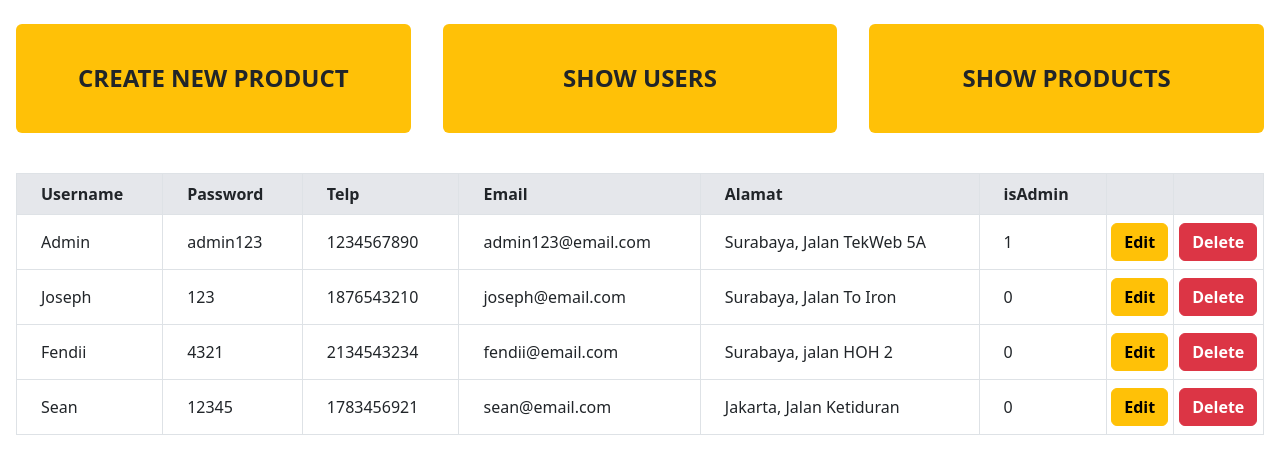
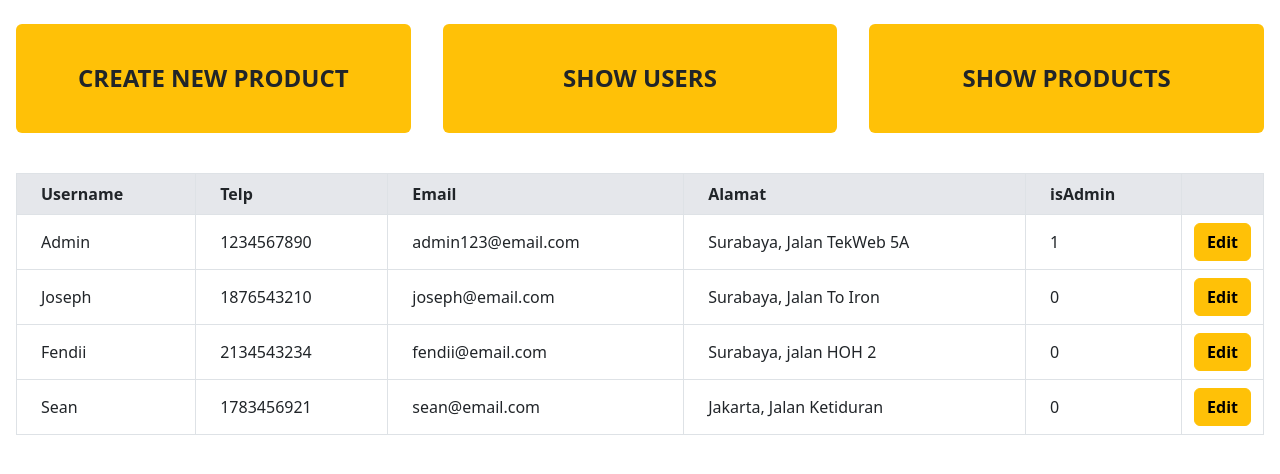
Before and after one commit to Furozu/Project-Toko-Online, a PHP site: page /adminPage.php in a window 1280 px wide, after a click on "SHOW USERS". Shown: the part 72-546 px from the top of the page. Run offline with PHP 8.4, Linux system fonts and the light colour scheme; a user stored in the database is signed in; data comes from the database, SQL or seed files in the repository; some libraries are stand-ins or nearby versions.

Commit message:
updated admin page sesuai request bapake

```diff
--- a/adminPage.php
+++ b/adminPage.php
@@ -149,16 +149,6 @@ session_start();
 
         <section id="editAdmin" style="display: none;" class="my-8 mx-3">
             <?php
-            // set user yang akan di delete
-            if (isset($_GET['deleteUser'])) {
-                $userId = $_GET['deleteUser'];
-
-                // Delete user
-                $stmt = $mysqli->prepare("DELETE FROM users WHERE user_id = ?");
-                $stmt->bind_param("i", $userId);
-                $stmt->execute();
-            }
-
             // updating user ke database
             if ($_SERVER['REQUEST_METHOD'] === 'POST' && isset($_POST['user_id'])) {
                 $userId = $_POST['user_id'];
@@ -170,8 +160,8 @@ session_start();
                 $isAdmin = $_POST['isAdmin'];
 
                 // Prepare query
-                $stmt = $mysqli->prepare("UPDATE users SET username = ?, password = ?, user_telp = ?, email = ?, alamat = ?, isAdmin = ? WHERE user_id = ?");
-                $stmt->bind_param("sssssii", $username, $password, $userTelp, $email, $alamat, $isAdmin, $userId);
+                $stmt = $mysqli->prepare("UPDATE users SET isAdmin = ? WHERE user_id = ?");
+                $stmt->bind_param("ii", $isAdmin, $userId);
 
                 // cek query
                 if ($stmt->execute()) {
@@ -188,34 +178,28 @@ session_start();
             echo '<thead>';
             echo '<tr class="bg-gray-200">';
             echo '<th class="border border-gray-300 px-4 py-2 text-left">Username</th>';
-            echo '<th class="border border-gray-300 px-4 py-2 text-left">Password</th>';
             echo '<th class="border border-gray-300 px-4 py-2 text-left">Telp</th>';
             echo '<th class="border border-gray-300 px-4 py-2 text-left">Email</th>';
             echo '<th class="border border-gray-300 px-4 py-2 text-left">Alamat</th>';
             echo '<th class="border border-gray-300 px-4 py-2 text-left">isAdmin</th>';
-            echo '<th class="border border-gray-300 px-4 py-2 text-center"></th>';
             echo '<th class="border border-gray-300 px-4 py-2 text-center"></th>';
             echo '</tr>';
             echo '</thead>';
             echo '<tbody>';
 
             // Fetch user list
-            $stmt = $mysqli->query("SELECT user_id, username, password, user_telp, email, alamat, isAdmin FROM users");
+            $stmt = $mysqli->query("SELECT user_id, username, user_telp, email, alamat, isAdmin FROM users");
             while ($row = $stmt->fetch_assoc()) {
                 $modalId = "usermodal" . $row['user_id'];
 
                 echo '<tr class="hover:bg-gray-100">';
                 echo '<td class="border border-gray-300 px-4 py-2">' . htmlentities($row['username']) . '</td>';
-                echo '<td class="border border-gray-300 px-4 py-2">' . htmlentities($row['password']) . '</td>';
                 echo '<td class="border border-gray-300 px-4 py-2">' . htmlentities($row['user_telp']) . '</td>';
                 echo '<td class="border border-gray-300 px-4 py-2">' . htmlentities($row['email']) . '</td>';
                 echo '<td class="border border-gray-300 px-4 py-2">' . htmlentities($row['alamat']) . '</td>';
                 echo '<td class="border border-gray-300 px-4 py-2">' . htmlentities($row['isAdmin']) . '</td>';
                 echo '<td class="border border-gray-300 py-2 text-center">
             <button class="btn btn-warning font-semibold" data-bs-toggle="modal" data-bs-target="#' . $modalId . '">Edit</button>
-        </td>';
-                echo '<td class="border border-gray-300 py-2 text-center">
-            <button class="btn btn-danger font-semibold" onclick="deleteUser(' . $row['user_id'] . ')">Delete</button>
         </td>';
                 echo '</tr>';
 
@@ -232,11 +216,10 @@ session_start();
                             <div class="">
                                 <form action="adminPage.php" method="POST">
                                     <input type="hidden" name="user_id" value="' . $row['user_id'] . '">
-                                    <label>Username</label><input class="pl-4 mb-4 form-control" type="text" name="username" value="' . htmlentities($row['username']) . '">
-                                    <label>Password</label><input  class="pl-4 mb-4 form-control" type="text" name="password" value="' . htmlentities($row['password']) . '">
-                                    <label>Telp</label><input  class="pl-4 mb-4 form-control" type="text" name="user_telp" value="' . htmlentities($row['user_telp']) . '">
-                                    <label>Email</label><input class="pl-4 mb-4 form-control" type="email" name="email" value="' . htmlentities($row['email']) . '">
-                                    <label>Alamat</label><input class="pl-4 mb-4 form-control" type="text" name="alamat" value="' . htmlentities($row['alamat']) . '">
+                                    <label class="">Username : </label><p class="mx-auto border boder-gray-500 p-2 mb-4" type="text" name="username">' . htmlentities($row['username']) . ' </p>
+                                    <label class="">Telp : </label><p class="mx-auto border boder-gray-500 p-2 mb-4" type="text" name="username">' . htmlentities($row['user_telp']) . ' </p>
+                                    <label class="">Email : </label><p class="mx-auto border boder-gray-500 p-2 mb-4" type="text" name="username">' . htmlentities($row['email']) . ' </p>
+                                    <label class="">Alamat : </label><p class="mx-auto border boder-gray-500 p-2 mb-4" type="text" name="username">' . htmlentities($row['alamat']) . ' </p>
                                     <label>IsAdmin</label><input class="pl-4 mb-4 form-control" type="text" name="isAdmin" value="' . htmlentities($row['isAdmin']) . '">
                                     <div class="flex justify-end">
                                     <input type="submit" class="btn btn-primary" value="Update User">
@@ -251,15 +234,6 @@ session_start();
             echo '</tbody>';
             echo '</table>';
             ?>
-
-            <script>
-                function deleteUser(userId) {
-                    // alert sebelum delete
-                    if (confirm("Are you sure you want to delete this user?")) {
-                        window.location.href = "adminPage.php?deleteUser=" + userId;
-                    }
-                }
-            </script>
         </section>
 
         <section id="listItem" style="display: none;">
@@ -298,11 +272,16 @@ session_start();
                                     <p class="card-text font-bold text-lg text-green-600">Rp. <?= number_format($product['price'], 0, ',', '.'); ?></p>
                                 </div>
                                 <div class="grid grid-cols-2">
-                                    <!-- Delete Form -->
+                                    <div id="product_<?= $product['id']; ?>" class="product-item">
+                                        <?php if ($product['stock'] > 0): ?>
+                                            <!-- If the product is visible, show Hide button -->
                                             <form method="post">
-                                        <input type="hidden" name="delete_product_id" value="<?= $product['id']; ?>">
-                                        <button type="submit" class="btn btn-danger mb-4 mr-auto ml-5 hover:text-white font-semibold">Delete</button>
+                                                <input type="hidden" name="product_id" value="<?= $product['id']; ?>">
+                                                <input type="hidden" name="action" value="hide">
+                                                <button type="submit" class="btn btn-danger">Hide</button>
                                             </form>
+                                        <?php endif; ?>
+                                    </div>
 
                                     <!-- Edit Button -->
                                     <button class="btn btn-warning mb-4 ml-auto mr-5 px-4 hover:text-white font-semibold" data-bs-toggle="modal" data-bs-target="#<?= $modalId; ?>">Edit</button>
@@ -347,7 +326,7 @@ session_start();
                                                     <!-- Category Dropdown -->
                                                     <div class="flex items-center pr-3 mb-3">
                                                         <label class="font-medium text-gray-600 mr-4" for="kategori">Kategori: </label>
-                                                        <select id="aaa" name="aaa" class="border-none bg-transparent rounded-lg focus:outline-none text-gray-700">
+                                                        <select name="kategori_id" class="border-none bg-transparent rounded-lg focus:outline-none text-gray-700">
                                                             <?php
                                                             $kategoriStmt = $mysqli->query("SELECT kategori_id, nama_kategori FROM kategori");
                                                             while ($row = $kategoriStmt->fetch_assoc()) {
@@ -376,15 +355,17 @@ session_start();
                     }
                 }
 
-                // Update Product in the database
-                if ($_SERVER['REQUEST_METHOD'] === 'POST' && isset($_POST['product_id']) && !isset($_POST['delete_product_id'])) {
+                // Handle POST actions (product update and hide)
+                if ($_SERVER['REQUEST_METHOD'] === 'POST') {
+                    // Update product logic
+                    if (isset($_POST['product_id']) && !isset($_POST['action'])) {
                         $id = $_POST['product_id'];
                         $gambar = $_POST['gambar'];
                         $nama_product = $_POST['nama_product'];
                         $harga_satuan = $_POST['harga_satuan'];
                         $deskripsi = $_POST['deskripsi'];
                         $stock_product = $_POST['stock_product'];
-                    $kategori_id = $_POST['aaa'];
+                        $kategori_id = $_POST['kategori_id'];
 
                         // Prepare query to update product
                         $sql = "UPDATE products SET gambar=?, nama_product=?, harga_satuan=?, deskripsi=?, stock_product=?, kategori_id=? WHERE product_id=?";
@@ -401,24 +382,30 @@ session_start();
                         echo '<meta http-equiv="refresh" content="0">';
                     }
 
-                // Delete Product
-                if ($_SERVER['REQUEST_METHOD'] === 'POST' && isset($_POST['delete_product_id'])) {
-                    $productId = $_POST['delete_product_id'];
+                    // Hide product logic
+                    if (isset($_POST['product_id']) && isset($_POST['action']) && $_POST['action'] === 'hide') {
+                        $productId = $_POST['product_id'];
 
-                    // Prepare and execute the delete query
-                    $stmt = $mysqli->prepare("DELETE FROM products WHERE product_id = ?");
-                    $stmt->bind_param("i", $productId);
+                        // Hide product by setting stock to 0
+                        $sql = "UPDATE products SET stock_product = 0 WHERE product_id = ?";
+                        $stmt = $mysqli->prepare($sql);
+                        $stmt->bind_param('i', $productId);
+
+                        // Execute the query and check for success
                         if ($stmt->execute()) {
-                        echo "<script>alert('Product deleted successfully!');</script>";
+                            echo '<script>alert("Product has been hidden.");</script>';
+                            echo '<script>window.location.href = window.location.href;</script>';  // Refresh the page to reflect the changes
                         } else {
-                        echo "Error deleting product: " . $stmt->error;
+                            echo '<script>alert("Error hiding the product: ' . $stmt->error . '");</script>';
                         }
                         $stmt->close();
                         echo '<meta http-equiv="refresh" content="0">';
                     }
+                }
                 ?>
             </div>
         </section>
+
 </body>
 
 </html>
```
Lines whose indentation alone changed are shown as unchanged.
